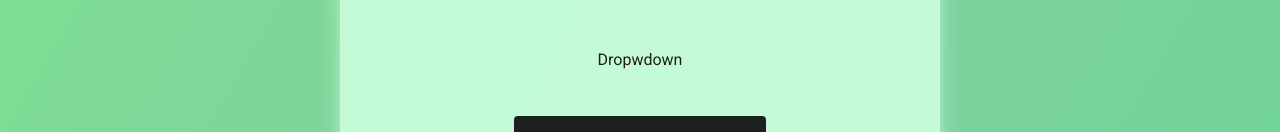
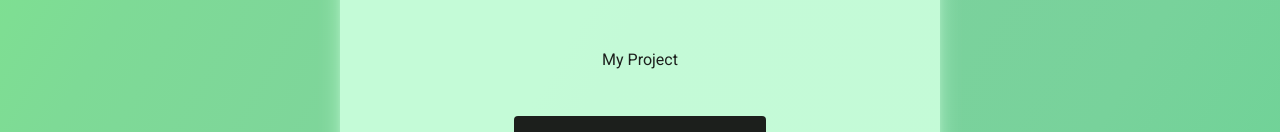
Before and after one commit to azariaberyl/tiim, a React (Vite) app: page / in a window 1280 px wide. Shown: the part 384-516 px from the top of the page. Built offline with nearby package versions, Linux system fonts and the light colour scheme.

Commit message:
fix: fix dropdown content, name and fix useTimer

```diff
--- a/src/components/ClockCard/Description.tsx
+++ b/src/components/ClockCard/Description.tsx
@@ -2,6 +2,7 @@ import React, { memo, useMemo } from 'react';
 import useBoolean from '../../hooks/useBoolean';
 import Dropwdown from '../Dropdown';
 import { Timer } from '../../types';
+import useTimers from '../../hooks/useTimers';
 
 const exampleData: Timer[] = [
   {
@@ -24,14 +25,15 @@ const exampleData: Timer[] = [
   },
 ];
 interface props {
-  title: string;
+  id: string;
 }
 /**
  * Component of title and category
  * @param title The title of the component
  * @param category The category of the component
  */
-function Description({ title }: props) {
+function Description({ id }: props) {
+  const timers = useTimers();
   const ContentElement = useMemo(
     () =>
       ({ children }: { children: React.ReactNode }) =>
@@ -42,7 +44,7 @@ function Description({ title }: props) {
   return (
     <div className='gap-1 mb-4 h-16 flex justify-center flex-col items-center'>
       {/* <p className='w-fit font-medium text-3xl capitalize'>{title}</p> */}
-      <Dropwdown data={exampleData} ContentElement={ContentElement} />
+      <Dropwdown currentId={id} data={timers} ContentElement={ContentElement} />
     </div>
   );
 }
--- a/src/components/ClockCard/index.tsx
+++ b/src/components/ClockCard/index.tsx
@@ -7,7 +7,10 @@ import Description from './Description';
 import Control from './Control';
 import useTimerStore from '../../contexts/TimerStore';
 
-function ClockCard(props: React.HTMLProps<HTMLDivElement>, ref: React.ForwardedRef<HTMLDivElement>) {
+function ClockCard(
+  props: React.HTMLProps<HTMLDivElement>,
+  ref: React.ForwardedRef<HTMLDivElement>
+) {
   const timer = useTimerStore((s) => s.timer);
   const isStartTimer = useTimerStore((s) => s.isStart);
   const isStartTimerHandler = useTimerStore((s) => s.onStartChange);
@@ -22,9 +25,12 @@ function ClockCard(props: React.HTMLProps<HTMLDivElement>, ref: React.ForwardedR
           minutes={timer.minutes}
           isStartHandler={isStartTimerHandler}
         />
-        <Description title={timer.title} />
+        <Description id={timer.id} />
 
-        <Control isStartTimer={isStartTimer} isStartTimerHandler={isStartTimerHandler} />
+        <Control
+          isStartTimer={isStartTimer}
+          isStartTimerHandler={isStartTimerHandler}
+        />
       </div>
     </div>
   );
--- a/src/components/Dropdown/index.tsx
+++ b/src/components/Dropdown/index.tsx
@@ -8,22 +8,35 @@ interface IContentElement {
 
 interface props<T extends { title: string; id: string }> {
   data: T[];
+  currentId: string;
   ContentElement: ({ children }: IContentElement) => JSX.Element;
 }
-
-function Dropwdown<T extends { title: string; id: string }>({ data, ContentElement }: props<T>) {
+/**
+ *
+ * @param data is the data of array that want to displayed
+ * @param currentId is the current id to make sure what to display
+ * @param ContentElement is function that return jsx element for dropdown content elemen type
+ */
+function Dropwdown<T extends { title: string; id: string }>({
+  data,
+  ContentElement,
+  currentId,
+}: props<T>) {
   const [isOpen, setIsOpen] = useBoolean(false);
 
   return (
     <div className='relative'>
       <button onClick={() => setIsOpen()} className='p-1'>
-        Dropwdown
+        {data.find((val) => val.id === currentId)?.title}
       </button>
       {isOpen && (
         <ContentContainer>
-          {data.map((val) => (
-            <ContentElement key={val.id}>{val.title}</ContentElement>
-          ))}
+          {data.map(
+            (val) =>
+              val.id !== currentId && (
+                <ContentElement key={val.id}>{val.title}</ContentElement>
+              )
+          )}
           <button className='w-full'>+</button>
         </ContentContainer>
       )}
--- a/src/contexts/TimerColectionStore.ts
+++ b/src/contexts/TimerColectionStore.ts
@@ -1,5 +1,6 @@
 import { create } from 'zustand';
 import { Timer, TimerReport } from '../types';
+import { DEFAULT_TIMER } from '../utils/constants';
 
 type TimerColectionState = 'timers' | 'selected' | 'reports';
 
@@ -12,7 +13,7 @@ interface props {
 }
 
 const useTimerColectionStore = create<props>()((set, get) => ({
-  timers: [{ id: '999', minutes: 10, seconds: 0, title: 'My Project' }],
+  timers: [DEFAULT_TIMER],
   reports: [],
   selected: '999',
   onChange(type, val) {
--- a/src/contexts/TimerStore.ts
+++ b/src/contexts/TimerStore.ts
@@ -7,6 +7,7 @@ import { jsonComparer } from '../utils';
 interface ITimerStore {
   timer: Timer;
   onTimerChange: (newTimer: Timer) => void;
+
   isStart: boolean;
   onStartChange: (val?: boolean) => void;
 }
@@ -14,7 +15,7 @@ interface ITimerStore {
 const useTimerStore = create<ITimerStore>()((set, get) => ({
   timer: getTimer(),
   onTimerChange: (newTimer: Timer) => {
-    if (jsonComparer(get().timer, newTimer)) return;
+    if (jsonComparer(get().timer, newTimer)) return; // Compare if there is new change if not the do nothing
     setTimer(newTimer);
     set(() => ({ timer: newTimer }));
   },
--- a/src/hooks/useTimers.tsx
+++ b/src/hooks/useTimers.tsx
@@ -13,8 +13,10 @@ function useTimers() {
     async function init() {
       const data = await fetchTimers();
       const selected = await fetchSelectedTimer();
-      onColectionChange('timers', data);
-      onTimerChange(data.find((t) => t.id == selected) || DEFAULT_TIMER);
+      console.log(data, selected);
+      onColectionChange('timers', data); // Update timers
+      onColectionChange('selected', selected); // Update selected
+      onTimerChange(data.find((t) => t.id == selected) || data[0]);
     }
 
     init();
--- a/src/main.tsx
+++ b/src/main.tsx
@@ -5,9 +5,9 @@ import App from './App';
 import './styles/index.css';
 
 ReactDOM.createRoot(document.getElementById('root') as HTMLElement).render(
-  // <React.StrictMode>
-  <BrowserRouter>
-    <App />
-  </BrowserRouter>
-  // </React.StrictMode>
+  <React.StrictMode>
+    <BrowserRouter>
+      <App />
+    </BrowserRouter>
+  </React.StrictMode>
 );
--- a/src/utils/timer.ts
+++ b/src/utils/timer.ts
@@ -1,7 +1,8 @@
 import { Timer, TimersData } from '../types';
 import { DEFAULT_TIMER } from './constants';
 
-const toMilliseconds = (hrs: number = 0, min: number = 0, sec: number = 0) => (hrs * 60 * 60 + min * 60 + sec) * 1000;
+const toMilliseconds = (hrs: number = 0, min: number = 0, sec: number = 0) =>
+  (hrs * 60 * 60 + min * 60 + sec) * 1000;
 
 const toSeconds = (min: number = 0, sec: number = 0) => min * 60 + sec;
 
@@ -11,7 +12,9 @@ const secondToString = (sec: number) => {
   for (second; second >= 60; second -= 60) {
     minutes++;
   }
-  return `${minutes.toString().padStart(2, '0')}:${second.toString().padStart(2, '0')}`;
+  return `${minutes.toString().padStart(2, '0')}:${second
+    .toString()
+    .padStart(2, '0')}`;
 };
 
 function getTimerData(): TimersData {
@@ -25,7 +28,7 @@ export function setTimerData(TimersData: TimersData) {
 
 export function getTimer() {
   const timer = getTimerData()?.timer;
-  return timer || { minutes: 25, seconds: 0, title: 'My Project', id: '999' };
+  return timer || DEFAULT_TIMER;
 }
 
 export function setTimer(timer: Timer) {
@@ -44,13 +47,17 @@ export function setReport(report: number) {
 }
 
 export async function fetchTimers() {
-  const data: Timer[] = JSON.parse(localStorage.getItem('timers') || '') || [DEFAULT_TIMER];
+  const dataSjon = localStorage.getItem('timers');
+  const data: Timer[] =
+    dataSjon === null
+      ? [{ id: '-1', minutes: 5, seconds: 0, title: 'My Project' }]
+      : JSON.parse(dataSjon);
 
   return data;
 }
 
 export async function fetchSelectedTimer() {
-  const data: string = localStorage.getItem('selectedTimer') || '';
+  const data: string = localStorage.getItem('selectedTimer') || '-1';
 
   return data;
 }
```
Also changed, not shown: src/components/ClockCard/EditTimer.tsx (+38 -6 lines).
